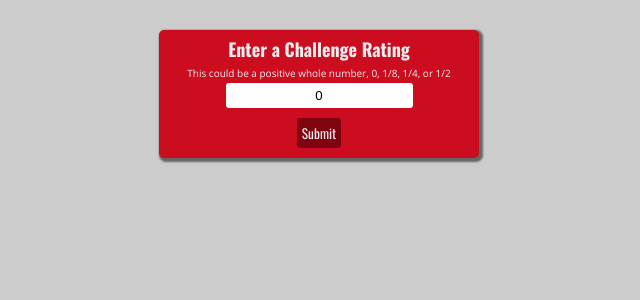
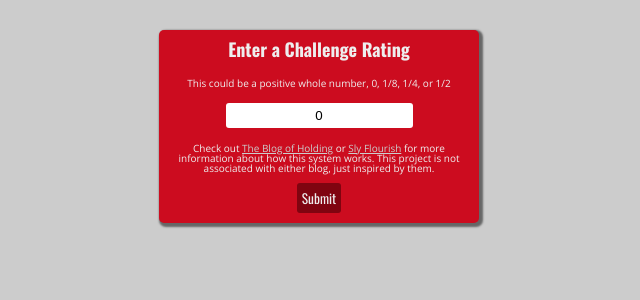
Before and after one commit to dproc96/BuildAMonster, a React (Create React App) app in the folder client/: page / in a window 1280 px wide. Shown: the top 300 px of the page, without its empty margins (321-961 px from the left). Built offline with nearby package versions, Linux system fonts and the light colour scheme.

Commit message:
Added credit for blogs and did minor visual retouch

```diff
--- a/client/public/assets/base.css
+++ b/client/public/assets/base.css
@@ -10,12 +10,16 @@ h1, h2, h3, h4, h5, button {
 h2 {
     font-size: 18px;
     font-weight: 700;
-    margin-bottom: 10px;
+    margin-bottom: 20px;
 }
 
 h3 {
     margin: 5px;
     margin-top: 10px;
+}
+
+a {
+    color: #cccccc;
 }
 
 p {
--- a/client/src/components/Builder.js
+++ b/client/src/components/Builder.js
@@ -108,7 +108,8 @@ class Builder extends React.Component {
             <Box>
                 <h2>Enter a Challenge Rating</h2>
                 <p>This could be a positive whole number, 0, 1/8, 1/4, or 1/2</p>
-                <input style={{textAlign: "center", padding: 5}} onChange={this.handleChange} id="challenge" name="challenge" value={this.state.challenge}></input>
+                <input style={{textAlign: "center", padding: 5, margin: 10}} onChange={this.handleChange} id="challenge" name="challenge" value={this.state.challenge}></input>
+                <p>Check out <a href="http://blogofholding.com/?p=7338" target="_blank" rel="noopener noreferrer">The Blog of Holding</a> or <a href="https://slyflourish.com/instant_npc_for_dnd_5e.html" target="_blank" rel="noopener noreferrer">Sly Flourish</a> for more information about how this system works. This project is not associated with either blog, just inspired by them.</p>
                 <Button onClick={this.handleSubmit}>Submit</Button>
             </Box>
         )
```
